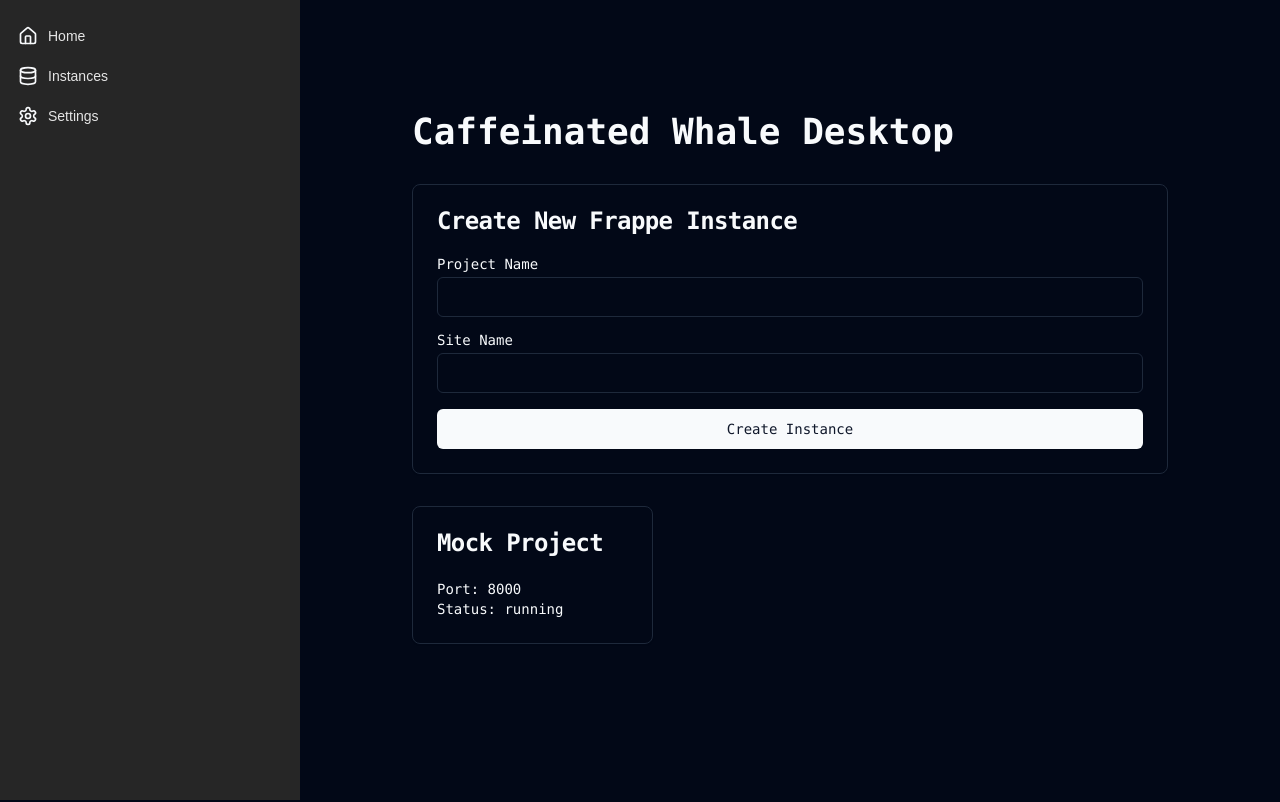
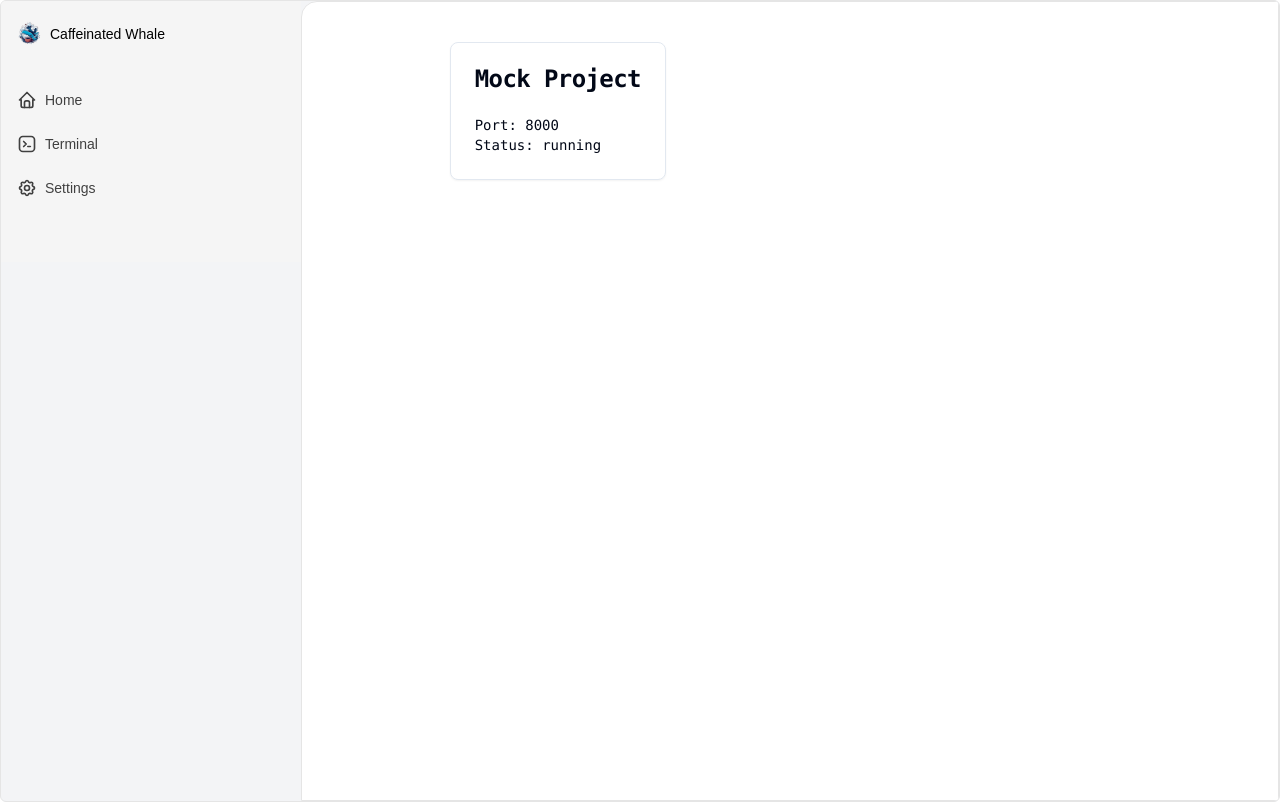
Before and after one commit to karotkriss/Caffeinated-Whale-Desktop, a Next.js app: page / in a window 1280 px wide. Built offline with nearby package versions, Linux system fonts and the light colour scheme.

Commit message:
fix: sidebar interaction

```diff
--- a/src/app/layout.tsx
+++ b/src/app/layout.tsx
@@ -1,9 +1,19 @@
+"use client";
 import type { Metadata } from "next";
+import { theme, setTheme, useTheme } from "next-themes"
 import { ThemeProvider } from "@/components/theme-provider"
+import { useState } from "react"
 import { Sidebar, SidebarBody, SidebarLink } from "@/components/ui/sidebar";
-import { Home, Settings, Database } from 'lucide-react';
+import { Home, Settings, Database, Moon, Sun } from 'lucide-react';
 import localFont from "next/font/local";
 import "./globals.css";
+import { IconArrowLeft, IconBrandTabler, IconSettings, IconUserBolt, IconHome} from "@tabler/icons-react";
+import Link from "next/link";
+import { motion } from "framer-motion";
+import { cn } from "@/lib/utils";
+import Image from "next/image";
+import { Button } from "@/components/ui/button";
+
 
 const geistSans = localFont({
   src: "./fonts/GeistVF.woff",
@@ -16,15 +26,33 @@ const geistMono = localFont({
   weight: "100 900",
 });
 
-export const metadata: Metadata = {
+const metadata: Metadata = {
   title: "Caffeinated Whale Desktop",
   description: "Manage Frappe Docker instances",
 };
 
-const sidebarLinks = [
-  { label: "Home", href: "/", icon: <Home size={20} /> },
-  { label: "Instances", href: "/instances", icon: <Database size={20} /> },
-  { label: "Settings", href: "/settings", icon: <Settings size={20} /> },
+const links = [
+  {
+    label: "Home",
+    href: "#",
+    icon: (
+      <IconHome className="text-neutral-700 dark:text-neutral-200 h-5 w-5 flex-shrink-0" />
+    ),
+  },
+  {
+    label: "Terminal",
+    href: "#",
+    icon: (
+      <IconBrandTabler className="text-neutral-700 dark:text-neutral-200 h-5 w-5 flex-shrink-0" />
+    ),
+  },
+  {
+    label: "Settings",
+    href: "#",
+    icon: (
+      <IconSettings className="text-neutral-700 dark:text-neutral-200 h-5 w-5 flex-shrink-0" />
+    ),
+  },
 ];
 
 export default function RootLayout({
@@ -32,6 +60,8 @@ export default function RootLayout({
 }: Readonly<{
   children: React.ReactNode;
 }>) {
+  const [open, setOpen] = useState(true);
+  const { theme, setTheme } = useTheme();
   return (
     <html lang="en" suppressHydrationWarning>
       <body
@@ -39,19 +69,27 @@ export default function RootLayout({
       >
         <ThemeProvider
           attribute="class"
-          defaultTheme="dark"
+          defaultTheme="light"
           enableSystem
           disableTransitionOnChange
         >
-          <div className="flex h-screen overflow-hidden">
-            <Sidebar>
-              <SidebarBody>
-                {sidebarLinks.map((link) => (
-                  <SidebarLink key={link.href} link={link} />
-                ))}
+          <div className="rounded-md flex flex-col md:flex-row bg-gray-100 dark:bg-neutral-800 w-full flex-1 max-w-100vh mx-auto border border-neutral-200 dark:border-neutral-700 overflow-hidden">
+            <Sidebar open={open} setOpen={setOpen}>
+              <SidebarBody className="justify-between gap-10">
+                <div className="flex flex-col flex-1 overflow-y-auto overflow-x-hidden">
+                  {open ? <Logo /> : <LogoIcon />}
+                  <div className="mt-8 flex flex-col gap-2">
+                    {links.map((link, idx) => (
+                      <SidebarLink key={idx} link={link} />
+                    ))}
+                  </div>
+                </div>
+                <div>
+
+                </div>
               </SidebarBody>
             </Sidebar>
-            <main className="flex-1 overflow-y-auto p-4">
+            <main className="flex-1 overflow-y-auto">
               {children}
             </main>
           </div>
@@ -60,3 +98,32 @@ export default function RootLayout({
     </html>
   );
 }
+
+
+export const Logo = () => {
+  return (
+    <Link
+      href="#"
+      className="font-normal flex space-x-2 items-center text-sm text-black py-1 relative z-20"
+    >
+      <Image src="/cw.png" alt="Logo" width={25} height={25} />
+      <motion.span
+        initial={{ opacity: 0 }}
+        animate={{ opacity: 1 }}
+        className="font-medium text-black dark:text-white whitespace-pre"
+      >
+        Caffeinated Whale
+      </motion.span>
+    </Link>
+  );
+};
+export const LogoIcon = () => {
+  return (
+    <Link
+      href="#"
+      className="font-normal flex space-x-2 items-center text-sm text-black py-1 relative z-20"
+    >
+      <Image src="/cw.png" alt="Logo" width={25} height={25} />
+    </Link>
+  );
+};
--- a/src/app/page.tsx
+++ b/src/app/page.tsx
@@ -51,29 +51,9 @@ export default function Home() {
   }
 
   return (
-    <main className="flex min-h-screen flex-col items-center justify-between p-24">
-      <div className="z-10 w-full max-w-5xl items-center justify-between font-mono text-sm">
-        <h1 className="text-4xl font-bold mb-8">Caffeinated Whale Desktop</h1>
-
-        <Card className="mb-8">
-          <CardHeader>
-            <CardTitle>Create New Frappe Instance</CardTitle>
-          </CardHeader>
-          <CardContent>
-            <div className="grid w-full items-center gap-4">
-              <div className="flex flex-col space-y-1.5">
-                <Label htmlFor="projectName">Project Name</Label>
-                <Input id="projectName" value={projectName} onChange={(e) => setProjectName(e.target.value)} />
-              </div>
-              <div className="flex flex-col space-y-1.5">
-                <Label htmlFor="siteName">Site Name</Label>
-                <Input id="siteName" value={siteName} onChange={(e) => setSiteName(e.target.value)} />
-              </div>
-              <Button onClick={handleCreateInstance}>Create Instance</Button>
-            </div>
-          </CardContent>
-        </Card>
-
+    <div className="flex min-h-screen flex-col items-center justify-between flex-1">
+      <div className="z-10 w-full items-center justify-between font-mono text-sm md:p-10 rounded-tl-2xl border border-neutral-200 dark:border-neutral-700 bg-white dark:bg-neutral-900 flex flex-col gap-2 flex-1 w-full h-full">
+        <div className="flex gap-2">
         <div className="grid grid-cols-1 md:grid-cols-2 lg:grid-cols-3 gap-4">
           {instances.map((instance: FrappeInstance, index: number) => (
             <Card key={index}>
@@ -87,7 +67,8 @@ export default function Home() {
             </Card>
           ))}
         </div>
+        </div>
       </div>
-    </main>
+    </div>
   )
 }
--- a/src/components/ui/sidebar.tsx
+++ b/src/components/ui/sidebar.tsx
@@ -3,7 +3,7 @@ import { cn } from "@/lib/utils";
 import Link, { LinkProps } from "next/link";
 import React, { useState, createContext, useContext } from "react";
 import { AnimatePresence, motion } from "framer-motion";
-import { Menu, X } from 'lucide-react';
+import { IconMenu2, IconX } from "@tabler/icons-react";
 
 interface Links {
   label: string;
@@ -120,7 +120,7 @@ export const MobileSidebar = ({
         {...props}
       >
         <div className="flex justify-end z-20 w-full">
-          <Menu
+          <IconMenu2
             className="text-neutral-800 dark:text-neutral-200"
             onClick={() => setOpen(!open)}
           />
@@ -144,7 +144,7 @@ export const MobileSidebar = ({
                 className="absolute right-10 top-10 z-50 text-neutral-800 dark:text-neutral-200"
                 onClick={() => setOpen(!open)}
               >
-                <X />
+                <IconX />
               </div>
               {children}
             </motion.div>
@@ -169,15 +169,12 @@ export const SidebarLink = ({
     <Link
       href={link.href}
       className={cn(
-        "flex items-center justify-start gap-2 group/sidebar py-2",
-        !open && "justify-center", // Center icons when sidebar is closed
+        "flex items-center justify-start gap-2  group/sidebar py-2",
         className
       )}
       {...props}
     >
-      <div className="flex items-center justify-center w-6 h-6">
-        {link.icon}
-      </div>
+      {link.icon}
 
       <motion.span
         animate={{
```
Also changed, not shown: public/cw.png (added), requirements.txt (added), 1 other file (tests, documents, lock files or other folders).
